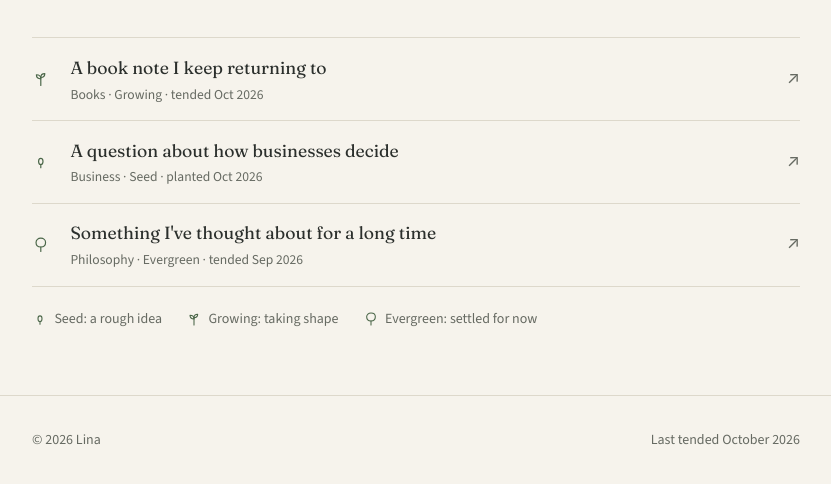
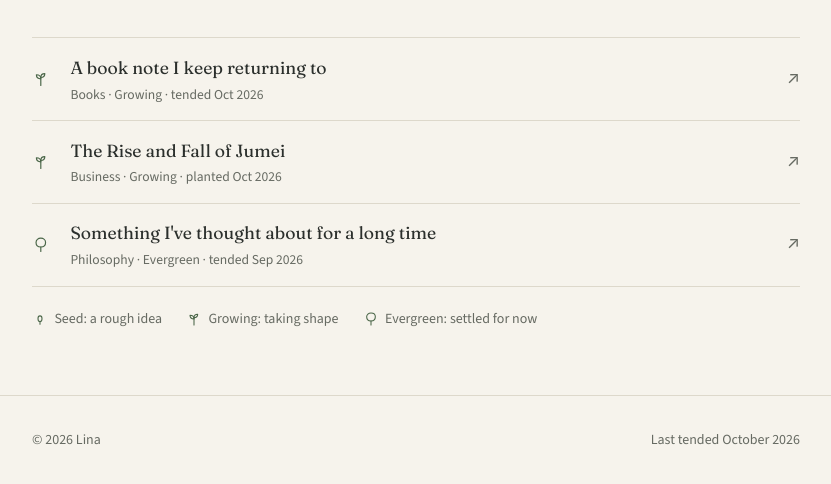
Before and after one commit to linaworks/linaworks.github.io, a plain HTML site: page garden/index.html in a window 1280 px wide. Shown: the part 260-744 px from the top of the page, without its empty margins (224-1055 px from the left). Drawn offline with nearby package versions, Linux system fonts and the light colour scheme.

Commit message:
Link Jumei research note in garden

```diff
--- a/garden/index.html
+++ b/garden/index.html
@@ -145,7 +145,7 @@
     <!-- Placeholder notes: replace with real ones, most recently tended first -->
     <ul class="notes">
       <li><a href="/garden/note-one/"><svg aria-hidden="true"><use href="#sprout"/></svg><span class="text"><span class="title">A book note I keep returning to</span><span class="meta">Books · Growing · tended Oct 2026</span></span><span class="arrow" aria-hidden="true">↗</span></a></li>
-      <li><a href="/garden/note-two/"><svg aria-hidden="true"><use href="#seed"/></svg><span class="text"><span class="title">A question about how businesses decide</span><span class="meta">Business · Seed · planted Oct 2026</span></span><span class="arrow" aria-hidden="true">↗</span></a></li>
+      <li><a href="/garden/jumei/"><svg aria-hidden="true"><use href="#sprout"/></svg><span class="text"><span class="title">The Rise and Fall of Jumei</span><span class="meta">Business · Growing · planted Oct 2026</span></span><span class="arrow" aria-hidden="true">↗</span></a></li>
       <li><a href="/garden/note-three/"><svg aria-hidden="true"><use href="#tree"/></svg><span class="text"><span class="title">Something I've thought about for a long time</span><span class="meta">Philosophy · Evergreen · tended Sep 2026</span></span><span class="arrow" aria-hidden="true">↗</span></a></li>
     </ul>
     <ul class="legend" aria-label="Growth stages">
```
